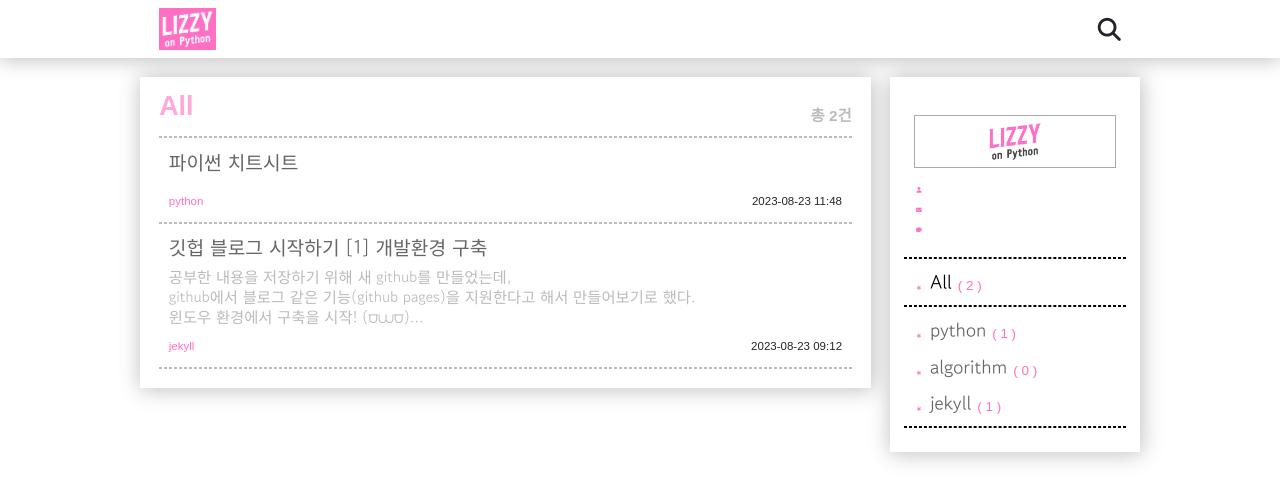
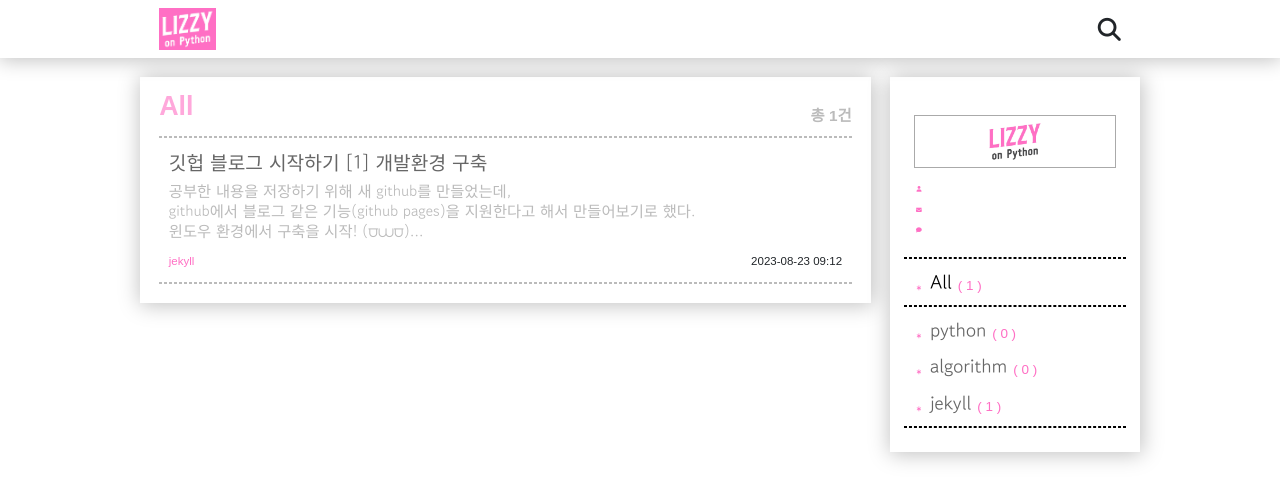
Before and after one commit to LizzyLeeDev/LizzyLeeDev.github.io, a Jekyll site: the page built from index.html, in a window 1280 px wide. Shown: the top 502 px of the page. Built offline with Jekyll 4.4.1, drawn with Linux system fonts in a browser that asks for light colours; nearby versions of some CDN libraries; some web fonts are replaced.

Commit message:
update logo

```diff
--- a/_includes/sidebar.html
+++ b/_includes/sidebar.html
@@ -6,7 +6,7 @@
     <!-- 로고와 프로필 -->
     <div id="sidebar_profile" class="mt-2 p-2" onclick="location.href = '{{ site.abountlink }}';">
         <div class="sidebar-profile-logo text-center">
-            <img src="{{ "/assets/img/full_logo.png" }}" style="width: 3rem;"/>
+            <img src="{{ "/assets/img/full_logo.jpg" }}" style="width: 3rem;"/>
         </div>
         <div class="mt-2">
             <div class="sidebar-profile-item">
--- a/_posts/2023-08-23-python_00001.markdown
+++ /dev/null
@@ -1,6 +0,0 @@
----
-layout: post-current
-title: 파이썬 치트시트
-date: 2023-08-23 20:48:00 +0900
-categories: python
----
```
Also changed, not shown: assets/img/full_logo.jpg (added), assets/img/full_logo.png (deleted).
